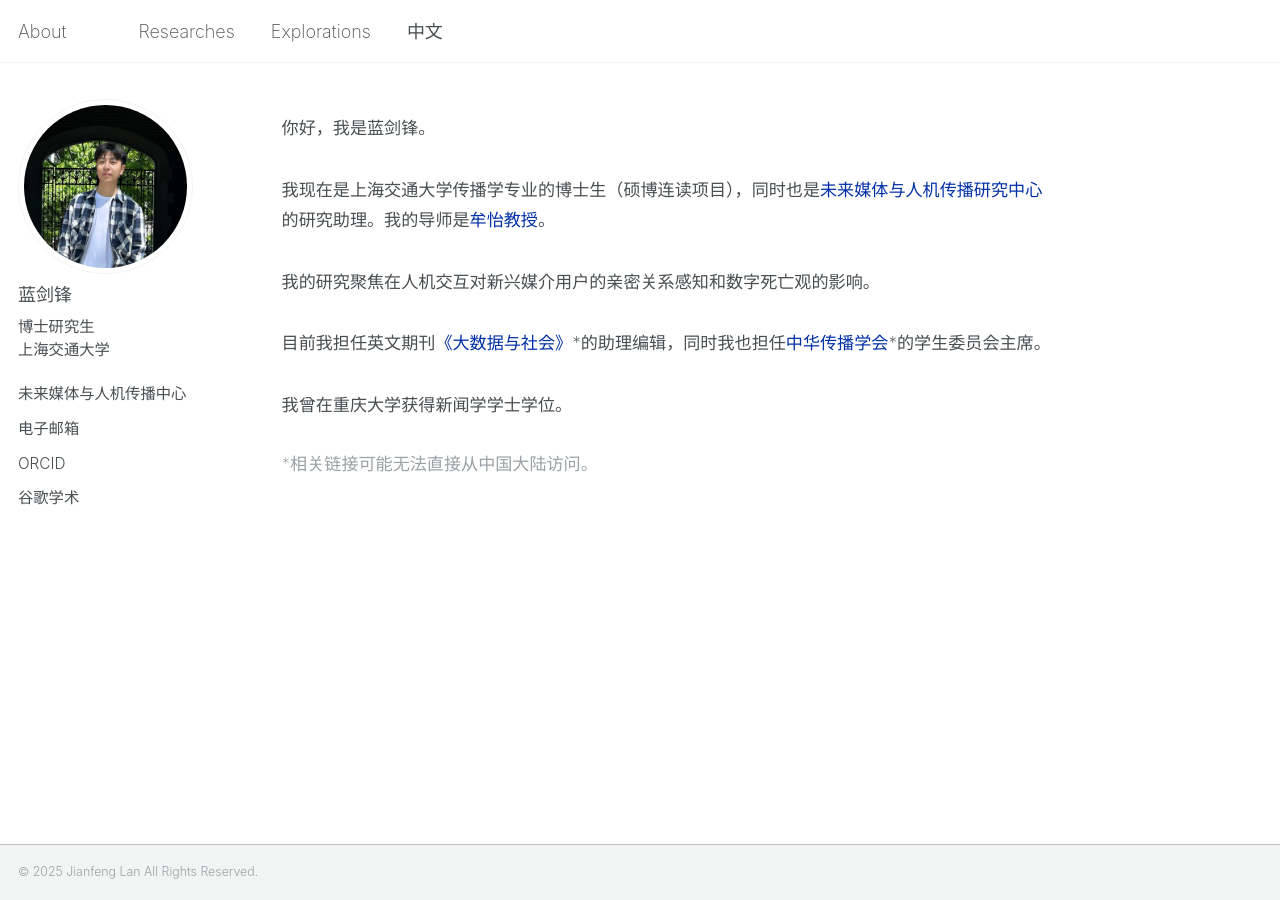
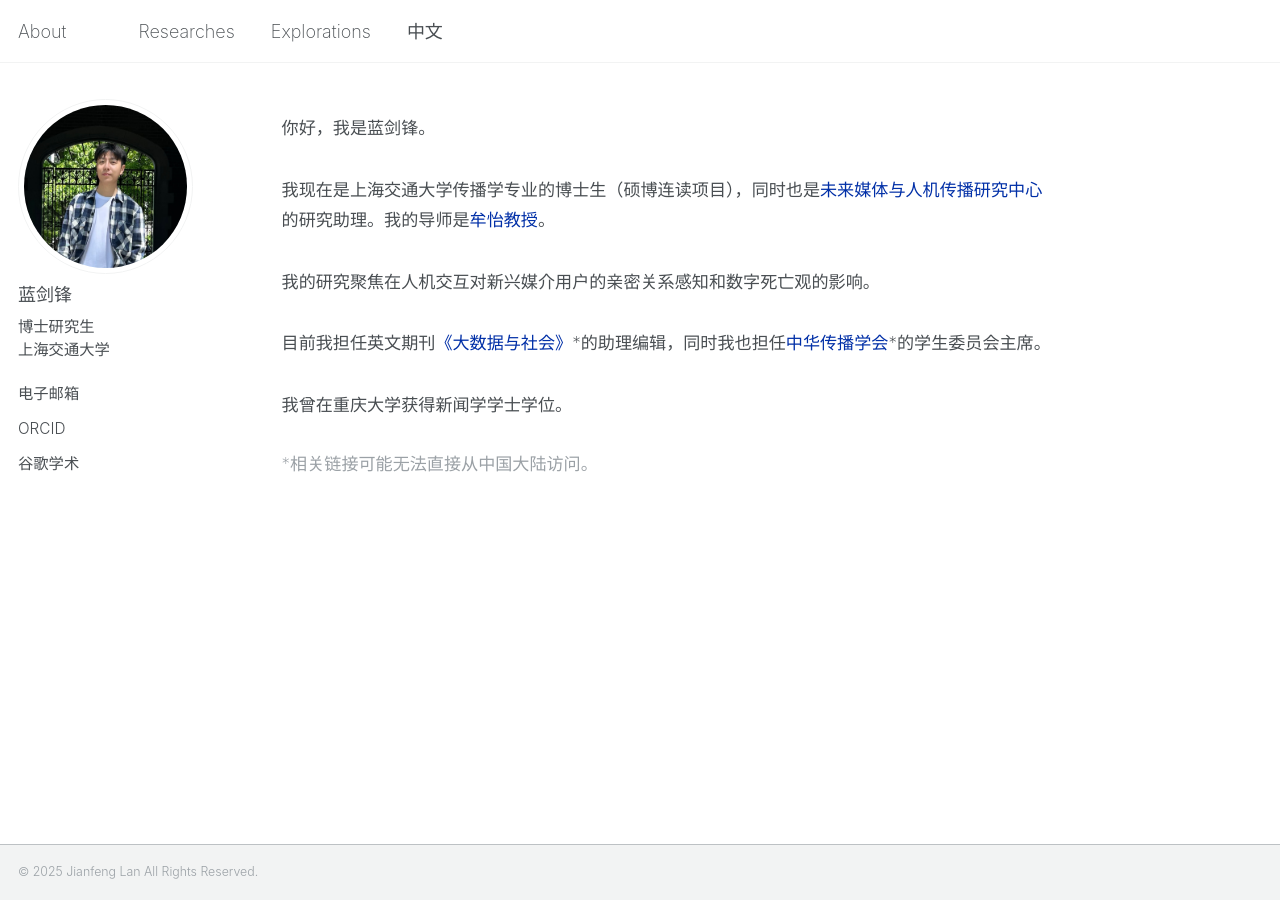
Before and after one commit to jianfenglan/jianfenglan.github.io, a Jekyll site: the page built from chinese.md, in a window 1280 px wide. Built offline with Jekyll 4.4.1, drawn with Linux system fonts in a browser that asks for light colours.

Commit message:
Update authors.yml

```diff
--- a/_data/authors.yml
+++ b/_data/authors.yml
@@ -23,8 +23,6 @@ jianfeng_zh:
   # 中文个人信息
   name             : "蓝剑锋"
   bio              : "博士研究生<br>上海交通大学"
-  affiliation      : "未来媒体与人机传播中心"
-  affiliation_url  : "https://cfmhmc.github.io/"
 
   # 侧边栏链接的中文标签
   email_label      : "电子邮箱"
```
